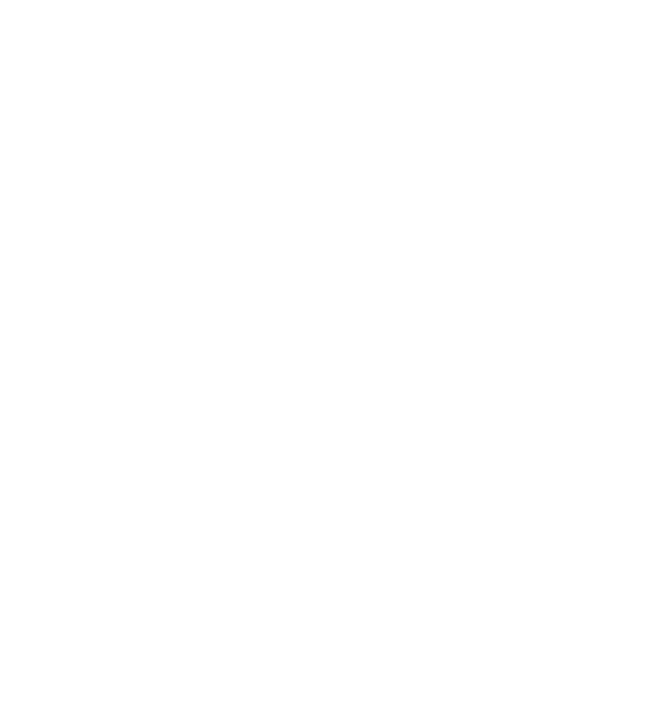
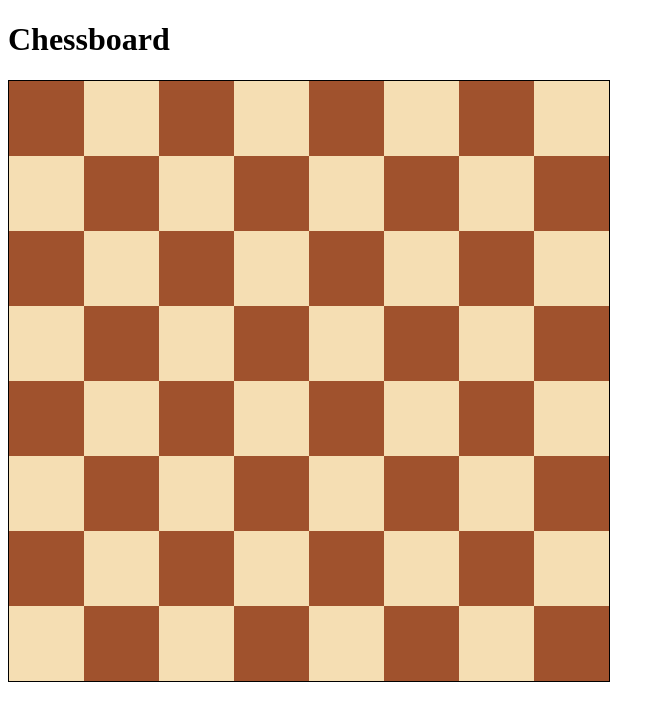
Before and after one commit to BTzen/LonesomeScarecrow, a plain HTML site: page chessboard.html in a window 1280 px wide. Shown: the whole page, without its empty margins (0-665 px from the left). Drawn offline with Linux system fonts and the light colour scheme.

Commit message:
clickable board
board is initialized

```diff
--- a/chessboard.html
+++ b/chessboard.html
@@ -1 +1,22 @@
 <!-- KILLER CUTS 2015, comin to ya live! -->
+
+<!DOCTYPE html>
+<html>
+
+<head>
+   <title>Chessboard Canvas</title>
+
+   <link rel="stylesheet" type="text/css" href="chessboardStyle.css">
+   <script type="text/javascript" src="chessboardScript.js" ></script>
+</head>
+
+<body>
+   <h1>Chessboard</h1>
+   <canvas id="chessboard" width="600" height="600">
+
+   </canvas>
+
+
+</body>
+
+</html>
--- /dev/null
+++ b/chessboardScript.js
@@ -0,0 +1,48 @@
+var chesspieces = [];
+
+function drawBoard(canvas, ctx) {
+    var white = true;
+    for (var i = 0; i < 8; i++) {
+        for (var j = 0; j < 8; j++) {
+            if (!white) {
+                ctx.fillStyle = "rgb(245,222,179)";
+                ctx.fillRect(j * 75, i * 75, 75, 75);
+                white = true;
+            } else {
+                ctx.fillStyle = "rgb(160,82,45)";
+                ctx.fillRect(j * 75, i * 75, 75, 75);
+                white = false;
+            }
+        }
+        white = !white;
+    }
+	/*
+	var c= 9817;
+	ctx.fillStyle = "rgb(0,0,0)";
+	ctx.font = "70px Arial unicode MS";
+	ctx.fillText(String.fromCharCode(c), 0, 70);
+	ctx.fillStyle = "rgb(0,0,0)";
+	ctx.font = "70px Arial unicode MS";
+	ctx.fillText(String.fromCharCode(c), 75, 70);
+	//*/
+}
+
+function init() {
+    canvas = document.getElementById("chessboard");
+    ctx = canvas.getContext('2d');
+    drawBoard(canvas, ctx);
+	canvas.addEventListener('click', function(event) {
+	alert("clicked!");
+	/*
+    var x = event.pageX - elemLeft,
+        y = event.pageY - elemTop;
+    console.log(x, y);
+    elements.forEach(function(element) {
+        if (y > element.top && y < element.top + element.height && x > element.left && x < element.left + element.width) {
+            alert('clicked an element');
+        }
+    });
+    */
+}, false);
+}
+window.onload = init;
--- /dev/null
+++ b/chessboardStyle.css
@@ -0,0 +1,3 @@
+#chessboard {
+	border:1px solid #000000;
+}
```
